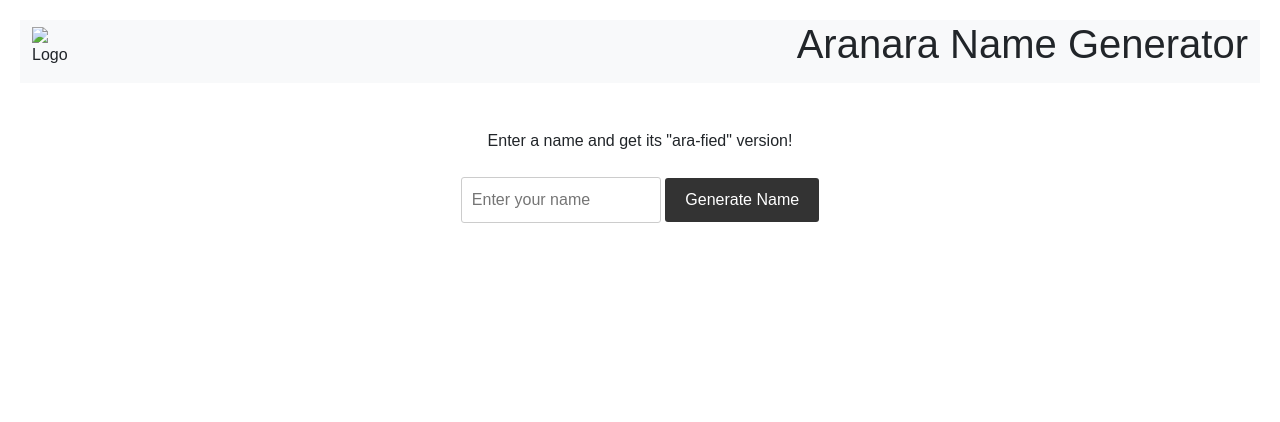
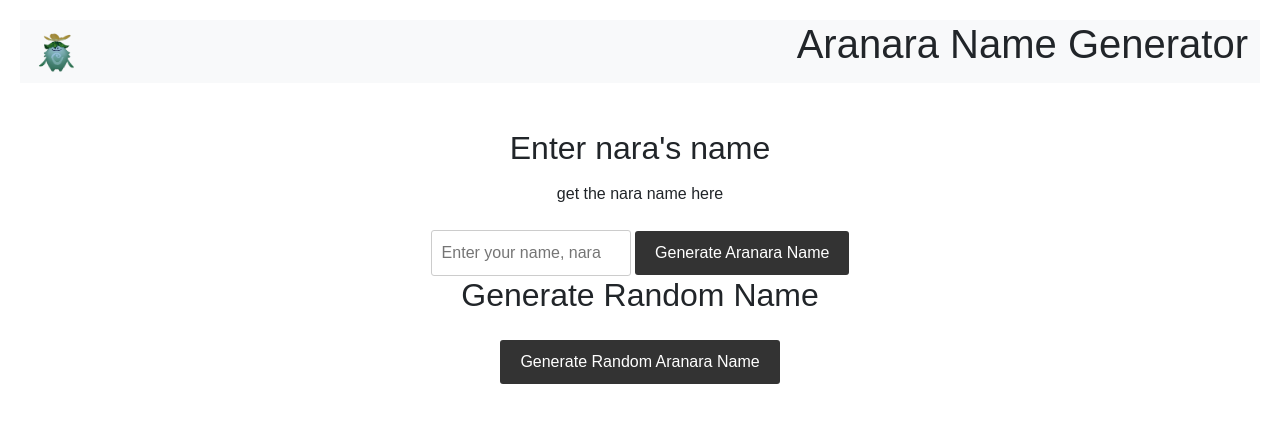
Before and after one commit to Kusanalee/kusanalee.github.io, a plain HTML site: page index.html in a window 1280 px wide. Drawn offline with nearby package versions, Linux system fonts and the light colour scheme.

Commit message:
aranara gaming

```diff
--- a/index.html
+++ b/index.html
@@ -11,16 +11,19 @@
   <header class="container-fluid bg-light">
     <div class="row">
       <div class="col-1 d-flex align-items-center">
-        <img src="your_image.png" alt="Logo" width="50" height="50"> </div>
+        <img src="aranara.jpg" alt="Logo" width="50" height="50"> </div>
       <div class="col-auto ms-auto">
         <h1>Aranara Name Generator</h1>
       </div>
     </div>
   </header>
   <div class="container mt-3">
-    <p>Enter a name and get its "ara-fied" version!</p>
-    <input type="text" id="nameInput" placeholder="Enter your name">
-    <button onclick="generateName()">Generate Name</button>
+    <h2>Enter nara's  name</h2>
+    <p>get the nara name here</p>
+    <input type="text" id="nameInput" placeholder="Enter your name, nara">
+    <button onclick="generateEnteredName()">Generate Aranara Name</button>
+    <h2>Generate Random Name</h2>
+    <button onclick="generateRandomName()">Generate Random Aranara Name</button>
     <h2 id="generatedName"></h2>
   </div>
   <script src="https://cdn.jsdelivr.net/npm/bootstrap@5.1.3/dist/js/bootstrap.bundle.min.js" integrity="sha384-ka7Sk0Gln4gmtz2MlQnikT1wXgYsOg+OMhuP+IlRH9sENBO0LRn5q+8nbTov4+1p" crossorigin="anonymous"></script>
--- a/script.js
+++ b/script.js
@@ -1,4 +1,4 @@
-function generateName() {
+function generateEnteredName() {
     const nameInput = document.getElementById("nameInput");
     const generatedName = document.getElementById("generatedName");
 
@@ -10,3 +10,21 @@ function generateName() {
       generatedName.textContent = "Please enter a name!";
     }
   }
+
+  function generateRandomName() {
+    const syllables = ["ra", "ri", "ru", "re", "ro", "la", "li", "lu", "le", "lo", "na", "ni", "nu", "ne", "no", "ya", "yi", "yu", "ye", "yo"];
+    const minSyllables = 2; // Adjust for desired name length
+    const maxSyllables = 4; // Adjust for desired name length
+
+    // Generate a random number of syllables for the name
+    const numSyllables = Math.floor(Math.random() * (maxSyllables - minSyllables + 1)) + minSyllables;
+
+    // Build the random name by concatenating random syllables
+    let randomName = "Ara";
+    for (let i = 0; i < numSyllables; i++) {
+      const randomSyllableIndex = Math.floor(Math.random() * syllables.length);
+      randomName += syllables[randomSyllableIndex];
+    }
+
+    generatedName.textContent = randomName;
+  }
```
Also changed, not shown: aranara.jpg (added). Lines whose indentation alone changed are shown as unchanged.
